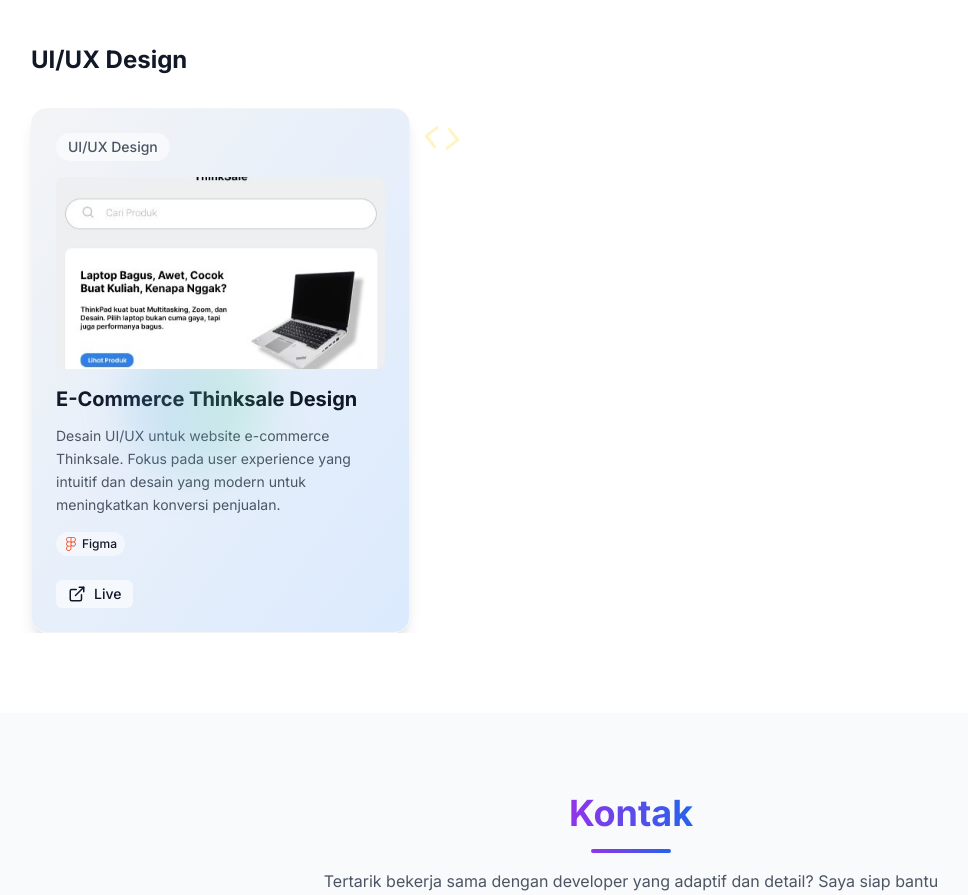
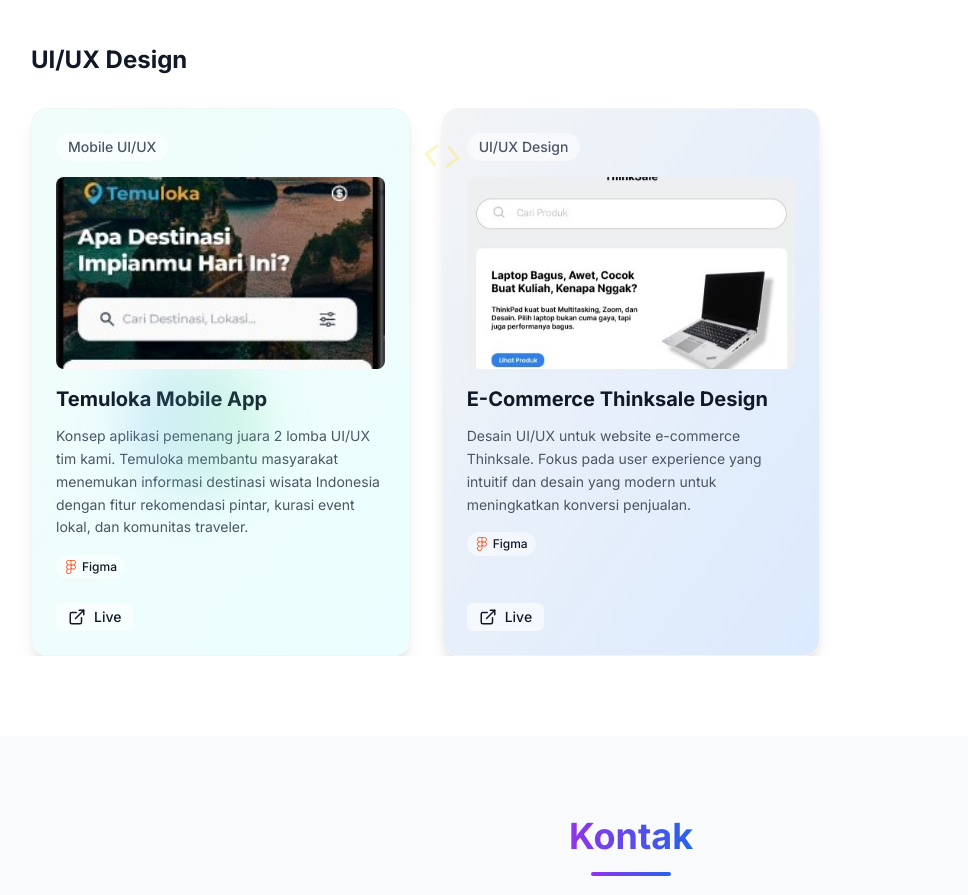
Before and after one commit to RaflyFA/Web-Portfolio-V3, a Next.js app: page / in a window 1280 px wide. Shown: the part 3817-4712 px from the top of the page, without its empty margins (9-977 px from the left). Built offline with nearby package versions, Linux system fonts and the light colour scheme.

Commit message:
mengupdate project uiux

```diff
--- a/app/components/Projects.tsx
+++ b/app/components/Projects.tsx
@@ -115,6 +115,18 @@ export default function Projects() {
 
   // === PERUBAHAN UTAMA DI SINI ===
   const designProjects: Project[] = [
+    {
+      title: "Temuloka Mobile App",
+      category: "Mobile UI/UX",
+      description:
+        "Konsep aplikasi pemenang juara 2 lomba UI/UX tim kami. Temuloka membantu masyarakat menemukan informasi destinasi wisata Indonesia dengan fitur rekomendasi pintar, kurasi event lokal, dan komunitas traveler.",
+      tech: [{ name: "Figma", icon: SiFigma, color: "#F24E1E" }],
+      live: "https://www.figma.com/proto/ujXVOPSVw3qkp2LEhN37i8/UI-Iconic-IT?node-id=1059-3116&t=vi5gYIcNnluF7LMt-0&scaling=scale-down&content-scaling=fixed&page-id=754%3A626&starting-point-node-id=1059%3A4244",
+      image: "/uiux.jpg",
+      gradient: "from-teal-500 to-cyan-500",
+      bgGradient:
+        "from-teal-50 to-cyan-50 dark:from-teal-900/20 dark:to-cyan-900/20",
+    },
     {
       title: "E-Commerce Thinksale Design",
       category: "UI/UX Design",
--- a/app/components/Skills.tsx
+++ b/app/components/Skills.tsx
@@ -20,6 +20,7 @@ import {
   SiGit,
   SiGithub,
   SiGitlab,
+  SiSourcetree,
 } from "react-icons/si";
 
 export default function Skills() {
@@ -49,7 +50,6 @@ export default function Skills() {
           icon: <SiTypescript className="text-blue-600" />,
         },
         { name: "HTML5", icon: <SiHtml5 className="text-orange-500" /> },
-
       ],
       gradient: "from-blue-500 to-gray-500",
       bgGradient:
@@ -92,6 +92,7 @@ export default function Skills() {
           icon: <SiGithub className="text-black dark:text-white" />,
         },
         { name: "GitLab", icon: <SiGitlab className="text-orange-500" /> },
+        { name: "SourceTree", icon: <SiSourcetree className="text-sky-500" /> },
       ],
       gradient:
         "from-yellow-400 to-red-400 dark:from-yellow-700 dark:to-red-600",
@@ -107,8 +108,6 @@ export default function Skills() {
     >
       {/* Background Decorations */}
       <div className="absolute inset-0 overflow-hidden z-0">
-
-
         <motion.div
           animate={{ y: [0, -20, 0], rotate: [0, 10, 0] }}
           transition={{
@@ -132,9 +131,7 @@ export default function Skills() {
         >
           <Palette size={40} />
         </motion.div>
-
       </div>
-
 
       {/* Skills Section */}
 
@@ -146,9 +143,7 @@ export default function Skills() {
             animate={inView ? { opacity: 1, y: 0 } : {}}
             transition={{ duration: 0.8 }}
             className="text-center mb-16"
-            >
-
-            </motion.div>
+          ></motion.div>
 
           <div className="grid grid-cols-1 md:grid-cols-2 lg:grid-cols-4 gap-8">
             {skills.map((skill, index) => (
```
Also changed, not shown: public/uiux.jpg (added).
